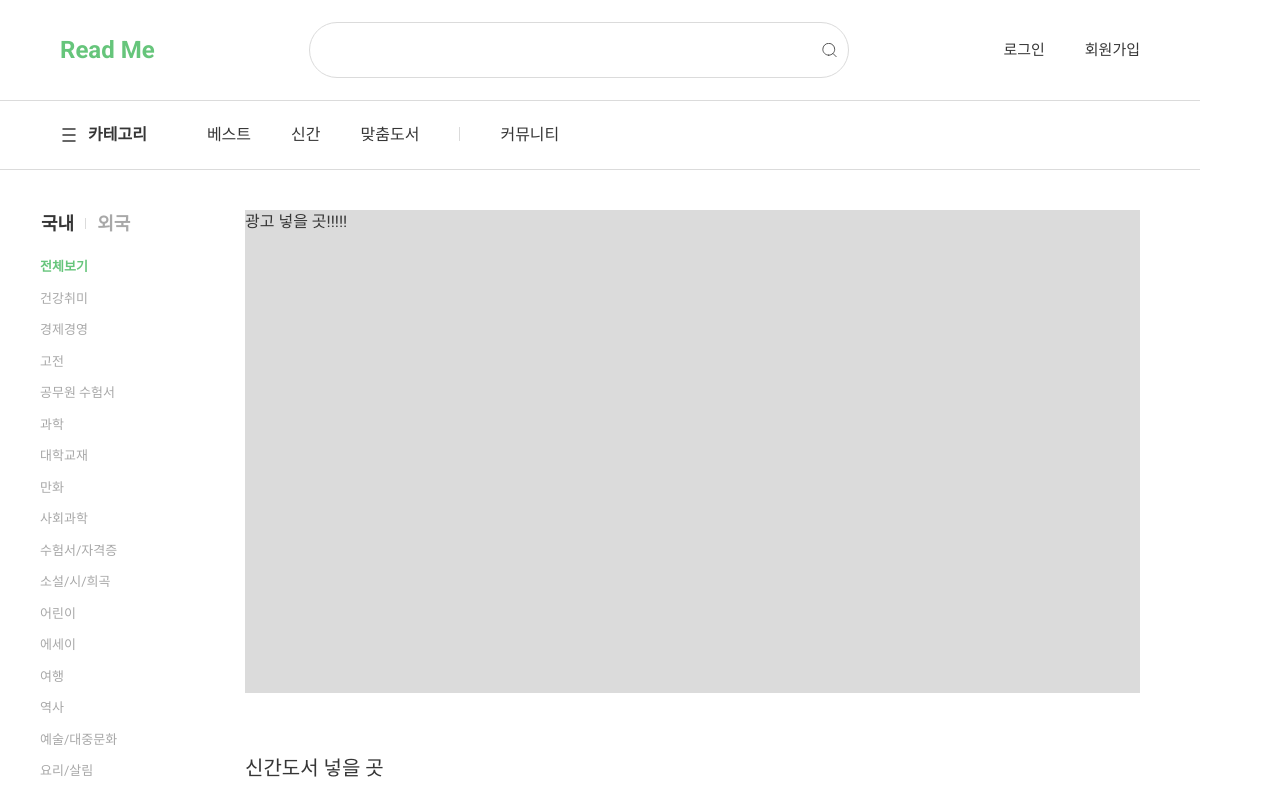
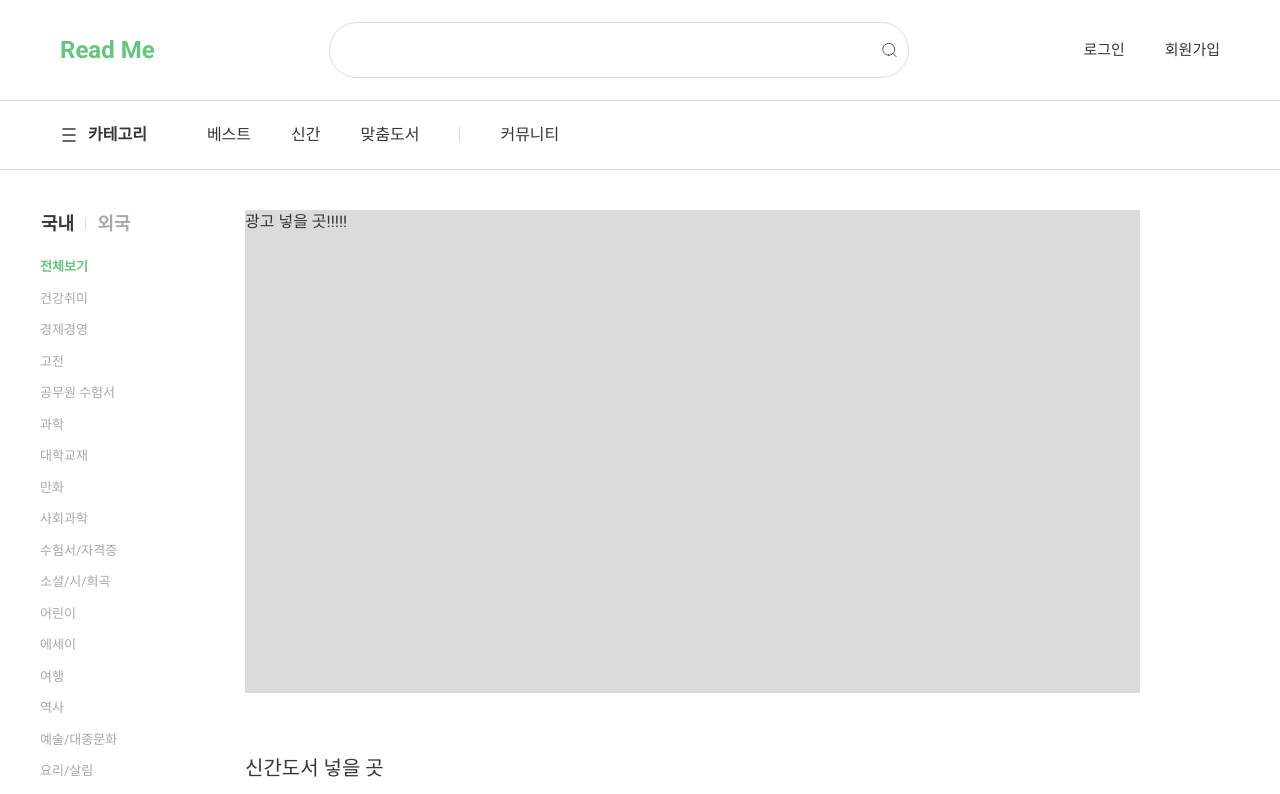
Before and after one commit to yunajoe/front_bookstore-README, a Next.js app: page /domestic in a window 1280 px wide. Shown: the top 794 px of the page. Built offline with nearby package versions, Linux system fonts and the light colour scheme.

Commit message:
style: 불필요한 max width 삭제

```diff
--- a/src/components/layout/sidebarLayout.tsx
+++ b/src/components/layout/sidebarLayout.tsx
@@ -20,7 +20,6 @@ function SidebarLayout({
   children,
 }: SidebarLayoutProps) {
   return (
-    <div className="flex max-w-[1200px] flex-col">
       <MainLayout>
         <section
           role="contents"
@@ -38,7 +37,6 @@ function SidebarLayout({
           <div>{children}</div>
         </section>
       </MainLayout>
-    </div>
   );
 }
 
--- a/src/pages/bookdetail/[bookId].tsx
+++ b/src/pages/bookdetail/[bookId].tsx
@@ -23,8 +23,7 @@ export default function BookDetailPage() {
   const [orderCount, setOrderCount] = useState(1);
 
   return (
-    <div className="max-w-[1200px]">
-      <MainLayout>
+    <MainLayout>
         <section className="flex flex-col w-full p-40 mobile:p-19 mobile:flex-center">
           <BookDetailCard
             bookId={bookId as string}
@@ -66,6 +65,5 @@ export default function BookDetailPage() {
           />
         </div>
       </MainLayout>
-    </div>
   );
 }
```
